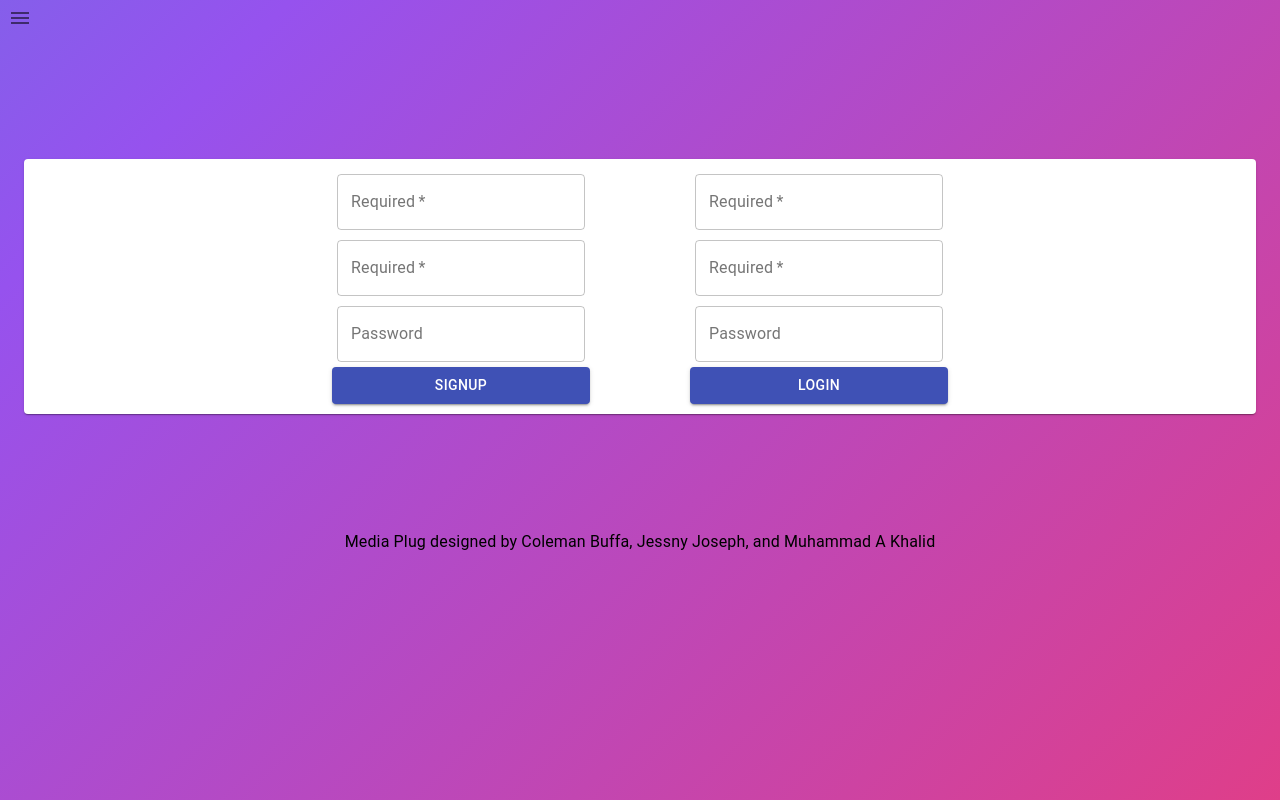
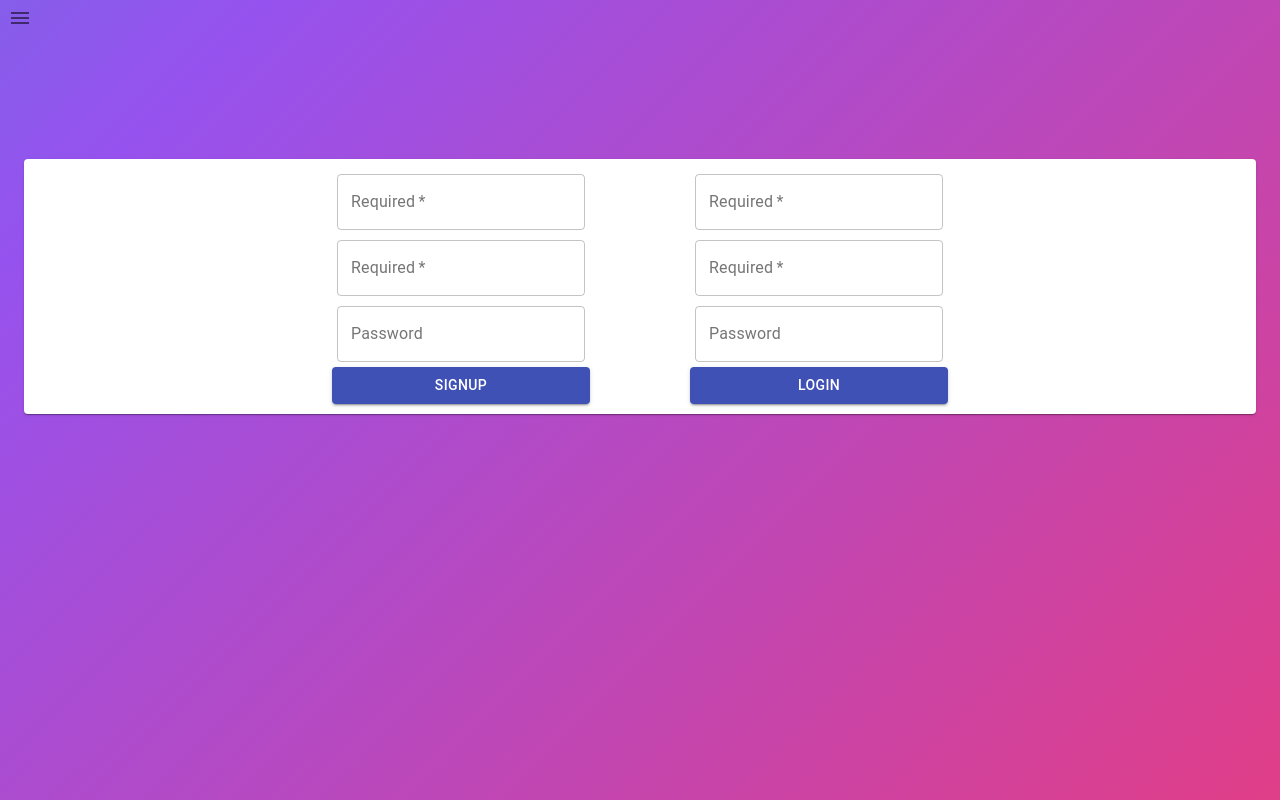
Before and after one commit to coleman-buffa/media-plug, a React (Create React App) app in the folder client/: page / in a window 1280 px wide. Shown: the top 800 px of the page. Built offline with nearby package versions, Linux system fonts and the light colour scheme.

Commit message:
added github icons, links and colors to footer

```diff
--- a/client/src/components/footer/footer.js
+++ b/client/src/components/footer/footer.js
@@ -1,30 +1,26 @@
 import React from 'react';
-import './footer.css';
 import { makeStyles } from '@material-ui/core/styles';
-import { BottomNavigation, Typography } from '@material-ui/core';
+import {BottomNavigation, BottomNavigationAction } from '@material-ui/core';
+import GitHubIcon from '@material-ui/icons/GitHub';
 
 const useStyles = makeStyles({
-	foot: {
-		position: 'relative',
+	root: {
 		width: "100%",
-		backgroundColor: 'transparent',
-		color: 'black',
-		bottom: 0,
-		marginTop: 100
+		marginTop: 550,
 	},
-	text: {
-		alignContent: 'bottom',
-		display: 'flex',
-		flexDirection: 'column',
-		justifyContent: 'center',
-	}
-})
+});
 
 function Footer() {
 	const classes = useStyles();
+
 	return (
-		<BottomNavigation className={classes.foot}>
-			<Typography className={classes.text}>Media Plug designed by Coleman Buffa, Jessny Joseph, and Muhammad A Khalid</Typography>
+		<BottomNavigation
+			showLabels
+			className={classes.root}
+		>
+			<BottomNavigationAction href="https://github.com/jessnyj" label="Jessny Joseph" icon={<GitHubIcon color="primary" />} />
+			<BottomNavigationAction href="https://github.com/coleman-buffa" label="Coleman Buffa" icon={<GitHubIcon color="primary" />} />
+			<BottomNavigationAction href="https://github.com/akhalid88" label="Muhammad Khalid" icon={<GitHubIcon color="primary" />} />
 		</BottomNavigation>
 	);
 }
```
